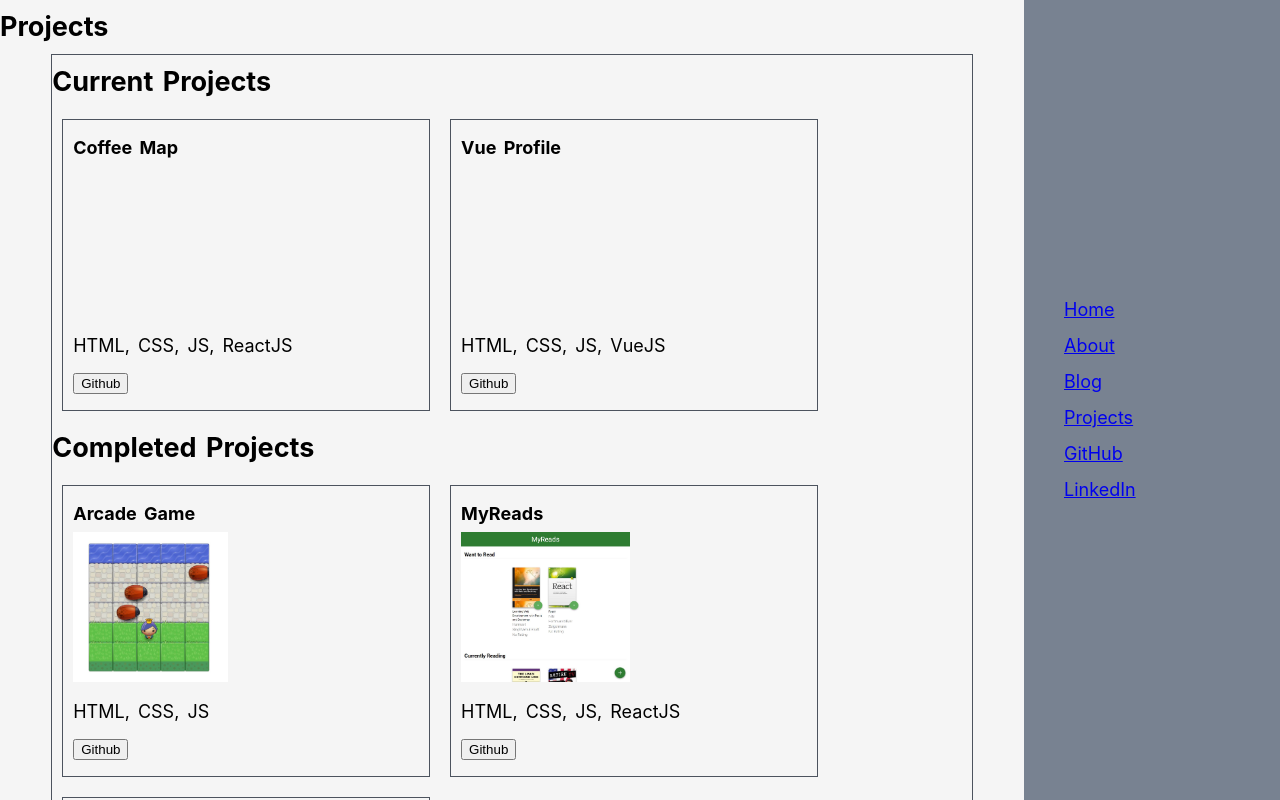
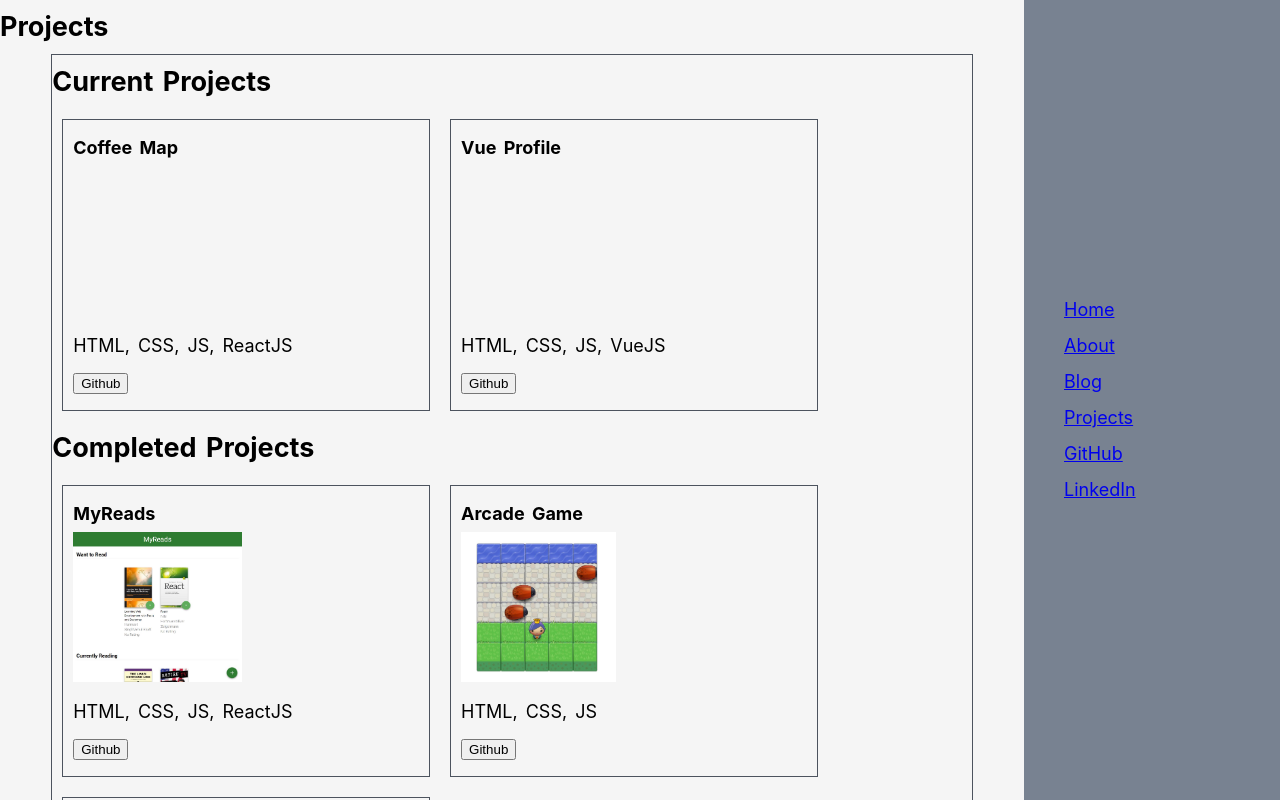
Before and after one commit to JennaKoslowski/vue-profile, a Nuxt app: page /projects in a window 1280 px wide. Shown: the top 800 px of the page. Built offline with nearby package versions, Linux system fonts and the light colour scheme.

Commit message:
edit project order

```diff
--- a/pages/projects/index.vue
+++ b/pages/projects/index.vue
@@ -6,11 +6,11 @@
     <div class="projectblock">
     <h2> Current Projects </h2>
     <section class="currentprojects">
-            <Projects class="projects"
+        <Projects class="projects"
             title="Coffee Map"
             languages= "HTML, CSS, JS, ReactJS"
             github= 'https://github.com/JennaKoslowski/neighborhood-maps' />
-            <Projects class="projects"
+        <Projects class="projects"
             title="Vue Profile"
             languages= "HTML, CSS, JS, VueJS"
             github= "https://github.com/JennaKoslowski/vue-profile" />
@@ -18,15 +18,15 @@
     <h2>Completed Projects</h2>
     <section class="completedprojects">
         <Projects class="projects"
+            title="MyReads"
+            languages= "HTML, CSS, JS, ReactJS"
+            screenshot="../../myReads.JPG"
+            github= "https://github.com/JennaKoslowski/react-myreads" />
+        <Projects class="projects"
             title="Arcade Game"
             languages= "HTML, CSS, JS"
             screenshot="../../arcadeGame.JPG"
             github="https://github.com/JennaKoslowski/frontend-nanodegree-arcade-game" />
-        <Projects class="projects"
-            title="MyReads"
-            languages= "HTML, CSS, JS, ReactJS"
-            screenshot="../../myReads.JPG"
-            github= "https://github.com/JennaKoslowski/react-myreads" />
         <Projects class="projects"
             title="Memory Game"
             languages= "HTML, CSS, JS"
```
